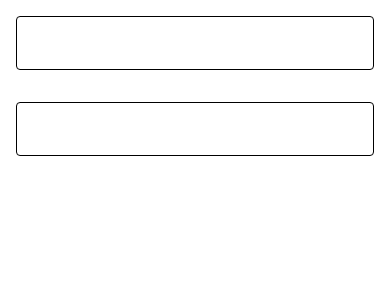
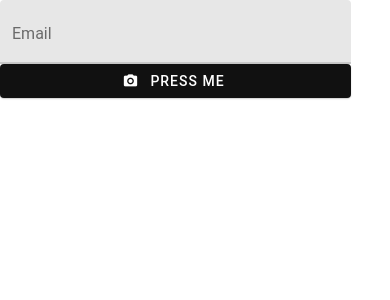
Before and after one commit to aksalsf/climbee-mobile, a React Native app: screen / in a window 390 px wide. Shown: the top 300 px of the page. Built offline with nearby package versions, Linux system fonts and the light colour scheme.

Commit message:
nambahin react native paper

```diff
--- a/babel.config.js
+++ b/babel.config.js
@@ -1,3 +1,8 @@
 module.exports = {
   presets: ['module:metro-react-native-babel-preset'],
+  env: {
+    production: {
+      plugins: ['react-native-paper/babel'],
+    },
+  },
 };
--- a/index.js
+++ b/index.js
@@ -3,7 +3,7 @@
  */
 
 import {AppRegistry} from 'react-native';
+import {name as appName} from './app.json';
 import App from './src/App';
-import {name as appName} from './app.json';
 
 AppRegistry.registerComponent(appName, () => App);
--- a/package.json
+++ b/package.json
@@ -11,7 +11,9 @@
   },
   "dependencies": {
     "react": "17.0.2",
-    "react-native": "0.66.0"
+    "react-native": "0.66.0",
+    "react-native-paper": "^4.9.2",
+    "react-native-vector-icons": "^8.1.0"
   },
   "devDependencies": {
     "@babel/core": "^7.15.8",
--- a/src/App.js
+++ b/src/App.js
@@ -4,8 +4,14 @@
  */
 
 import React from 'react';
+import {Provider as PaperProvider} from 'react-native-paper';
+import {theme} from './Stylesheet';
 import LoginPage from './components/pages/LoginPage';
 
 export default function App() {
-  return <LoginPage />;
+  return (
+    <PaperProvider theme={theme}>
+      <LoginPage />
+    </PaperProvider>
+  );
 }
--- a/src/Stylesheet.js
+++ b/src/Stylesheet.js
@@ -1,13 +1,18 @@
 import {StyleSheet} from 'react-native';
+import {DefaultTheme} from 'react-native-paper';
 
-const styles = StyleSheet.create({
-  input: {
-    height: 54,
-    margin: 16,
-    borderWidth: 1,
-    borderRadius: 4,
-    padding: 14,
+export const styles = StyleSheet.create({
+  container: {
+    flex: 1,
+    width: '90%',
   },
 });
 
-export default styles;
+export const theme = {
+  ...DefaultTheme,
+  colors: {
+    ...DefaultTheme.colors,
+    primary: '#111111',
+    accent: '#cccccc',
+  },
+};
--- a/src/components/pages/LoginPage.js
+++ b/src/components/pages/LoginPage.js
@@ -1,21 +1,24 @@
 import React from 'react';
-import {SafeAreaView, TextInput} from 'react-native';
-import styles from '../../Stylesheet';
+import {View} from 'react-native';
+import {styles} from '../../Stylesheet';
+import {Button, TextInput} from 'react-native-paper';
 
 export default function LoginPage() {
-  const [text, onChangeText] = React.useState(null);
+  const [text, setText] = React.useState('');
+
   return (
-    <SafeAreaView>
+    <View style={styles.container}>
       <TextInput
-        style={styles.input}
-        onChangeText={onChangeText}
+        label="Email"
         value={text}
+        onChangeText={text => setText(text)}
       />
-      <TextInput
-        style={styles.input}
-        onChangeText={onChangeText}
-        value={text}
-      />
-    </SafeAreaView>
+      <Button
+        icon="camera"
+        mode="contained"
+        onPress={() => console.log('Pressed')}>
+        Press me
+      </Button>
+    </View>
   );
 }
```
Also changed, not shown: 22 other files (tests, documents, lock files or other folders).
